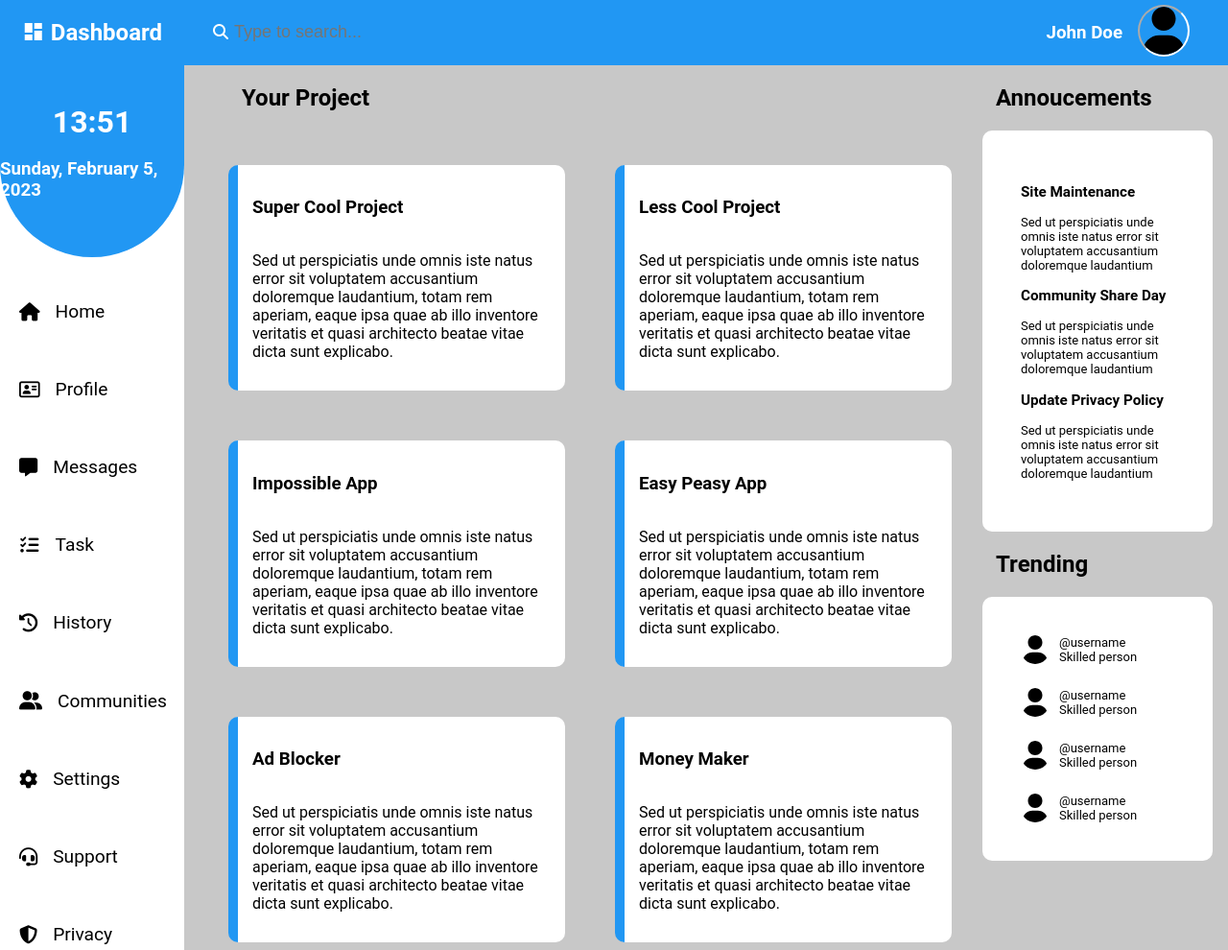
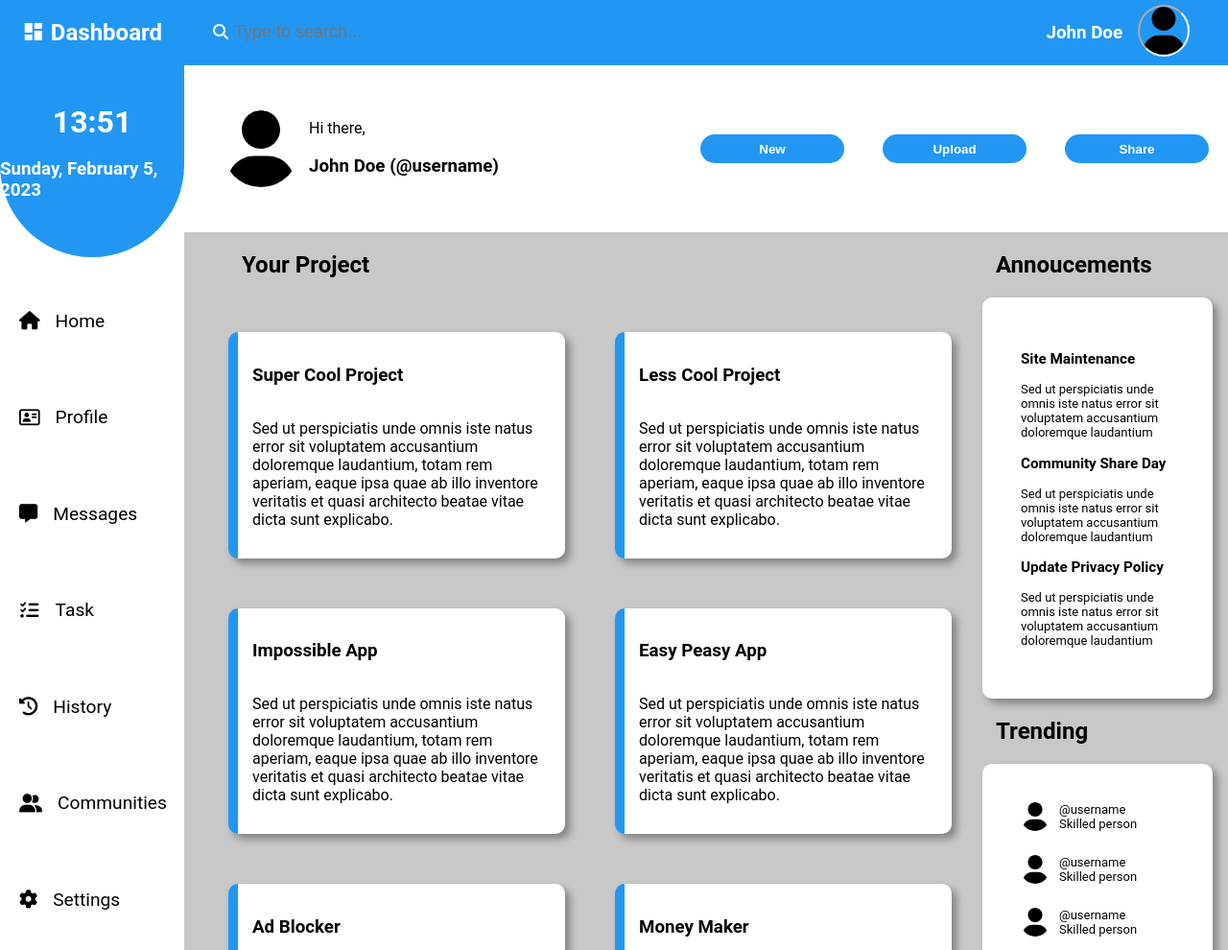
Before and after one commit to LaQuannT/Admin-Dashboard, a plain HTML site: page index.html in a window 1280 px wide. Shown: the top 990 px of the page at 96% size. Drawn offline with Linux system fonts and the light colour scheme; a web font is replaced by a local one.

Commit message:
edited and styled container header

```diff
--- a/index.html
+++ b/index.html
@@ -25,7 +25,18 @@
     </header>
     <div class="grid-container">
       <div class="grid-header">
-
+        <div class="greeting">
+          <img src="./images/profile photo.svg" id="large-profile-pic">
+          <div>
+            <p>Hi there,</p>
+            <h3>John Doe (@username)</h3>
+          </div>
+        </div>
+        <div class="action-buttons">
+          <button type="button">New</button>
+          <button type="button">Upload</button>
+          <button type="button">Share</button>
+        </div>
       </div>
       <div class="sidebar">
         <div class="timestamp">
--- a/style.css
+++ b/style.css
@@ -64,7 +64,7 @@ form{
 
 /*--styling for grid-layout*/
 .grid-container{
-  min-height: 100vh;
+  height: 100vh;
   display: grid;
   grid-template-columns: minmax(150px, 15%) 1fr;
   grid-template-rows: auto 1fr;
@@ -73,7 +73,38 @@ form{
 /*--styling for all grid-header elements--*/
 .grid-header{
   grid-column: 2 / 3;
+  display: grid;
+  grid-template-columns: 2fr 1fr;
+}
 
+#large-profile-pic {
+  width: 80px;
+  height: 80px;
+  border-radius: 50%;
+  overflow: hidden;
+}
+
+.greeting{
+  display: flex;
+  gap: 10px;
+  align-items: center;
+  padding: 40px;
+}
+
+.action-buttons{
+  display: flex;
+  align-items: center;
+}
+
+button {
+  color: white;
+  font-weight: 600;
+  background-color: #2197f3;
+  height: 30px;
+  width: 150px;
+  border-radius: 15px;
+  border: none;
+  margin: 20px;
 }
 
 /*--styling for all side bar elements--*/
@@ -144,6 +175,7 @@ form{
   padding: 15px;
   border-radius: 10px;
   margin: 16px;
+  box-shadow: 5px 5px 8px gray;
 }
 
 .info-card, .trending-card{
@@ -153,6 +185,7 @@ border-radius: 10px;
 margin: 16px;
 font-size: small;
 padding: 40px;
+box-shadow: 5px 5px 8px gray;
 }
 
 .small-profile{
```
